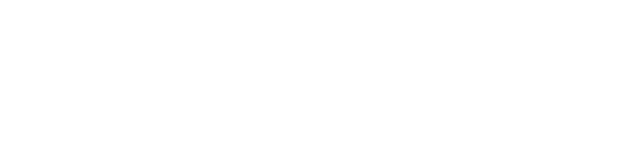
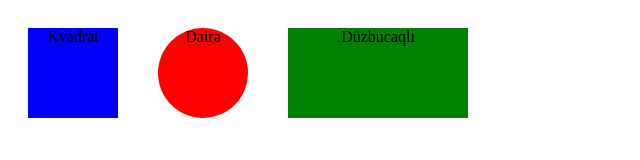
Before and after one commit to Gurban-Gurbanzade/Figma, a plain HTML site: page Lesson Time/index.html in a window 1280 px wide. Shown: the whole page, without its empty margins (0-640 px from the left). Drawn offline with Linux system fonts and the light colour scheme.

Commit message:
Sahə hesablanması

```diff
--- a/Lesson Time/index.html
+++ b/Lesson Time/index.html
@@ -4,10 +4,15 @@
     <meta charset="UTF-8" />
     <meta http-equiv="X-UA-Compatible" content="IE=edge" />
     <meta name="viewport" content="width=device-width, initial-scale=1.0" />
+    <link rel="stylesheet" href="Css/style.css" />
     <title>Document</title>
   </head>
-
   <body>
+    <section>
+      <div onclick="saheKvadrat()" class="kvadrat">Kvadrat</div>
+      <div onclick="saheDaire()" class="daire">Dairə</div>
+      <div class="duzbucaqli">Düzbucaqlı</div>
+    </section>
     <script src="lesson.js"></script>
   </body>
 </html>
--- a/Lesson Time/lesson.js
+++ b/Lesson Time/lesson.js
@@ -1,74 +1,10 @@
-// salamVer("nail");
-// function salamVer(ad) {
-//   alert(`salam, ${ad}`);
-
-// let salamVer = function (ad) {
-//   alert(`salam, ${ad}`);
-// };
-
-// let yas = prompt("nece tasin var", 18);
-// if (yas < 18) {
-//   function salam() {
-//     alert("salam!");
-//   }
-//   salam();
-// } else {
-//   function salam() {
-//     alert("salamlar!");
-//   }
-//   salam();
-// }
-
-// let yas = prompt("yasi daxil edin");
-// if (yas > 18) {
-//   function
-//   alert("yas 18den boyukdur");
-// }
-// else {
-//   alert("yas 18den kicikdir");
-// }
-
-// function evlendirme(kishi, qadin) {
-//   qadin.xanim = kishi;
-//   kishi.bey = qadin;
-
-//   return {
-//     ata: kishi,
-//     ana: qadin,
-//   };
-// }
-
-// let aile = evlendirme(
-//   {
-//     name: "mecnun",
-//   },
-//   {
-//     name: "leyla",
-//   }
-// );
-// console.log(aile);
-
-// let id1 = Symbol("id");
-// let id2 = Symbol("id");
-// alert(id1 == id2);
-
-// let user = { name: "nail",id=Symbol("id") };
-// user[id] = "ID deyeri";
-// alert(user[id]);
-
-// let cinsi = Symbol("");
-// let user = {
-//   name: "qurban",
-//   age: 29,
-//   position: "muhendis",
-//   [cinsi]: "kisi",
-// };
-// for (key in user) {
-//   console.log(key, user[key]);
-// }
-
-let name1 = Symbol("qurban");
-let name2 = Symbol("nail");
-
-alert(Symbol.keyFor(Symbol.for("name")));
-alert(Symbol.keyFor(Symbol.for("name2")));
+let saheKvadrat = () => {
+  let a = prompt("Eni", "");
+  let b = prompt("Uzunlugu", "");
+  let c = "a";
+  if (a.match(c) || b.match(c)) {
+    console.log("Reqem daxil edin");
+  } else {
+    console.log(a * b);
+  }
+};
--- /dev/null
+++ b/Lesson Time/scss/style.scss
@@ -0,0 +1,25 @@
+section{
+    display: flex;
+    .kvadrat{
+        width: 90px;
+        height: 90px;
+        background-color:blue;
+        text-align: center;
+        margin: 20px;
+    }
+    .daire{
+        width: 90px;
+        height: 90px;
+        background-color: red;
+        text-align: center;
+        border-radius: 50%;
+        margin: 20px;
+    }
+    .duzbucaqli{
+        width: 180px;
+        height: 90px;
+        background-color: green;
+        text-align: center;
+        margin: 20px;
+    }
+}
```
Also changed, not shown: Lesson Time/Css/style.css.
